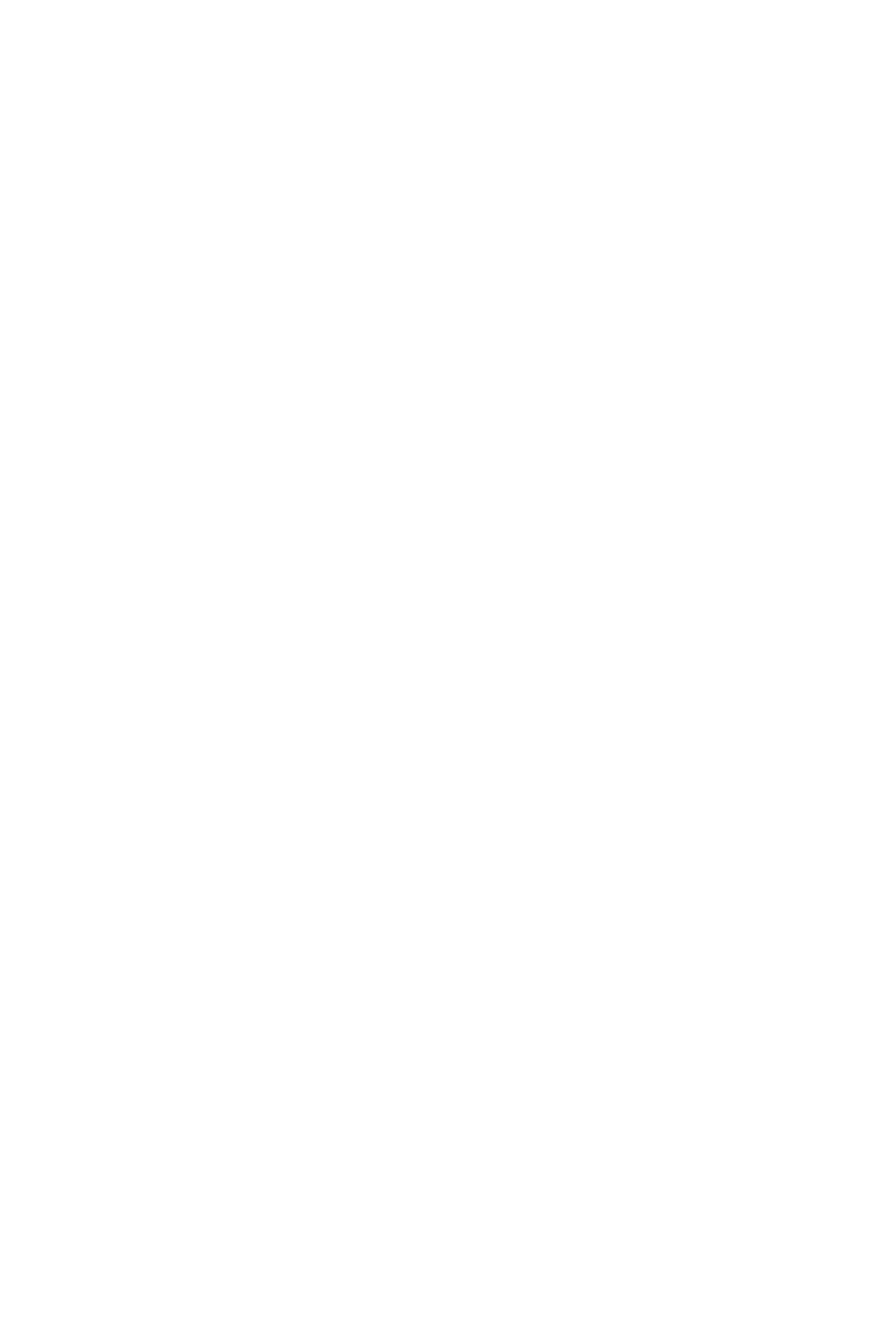
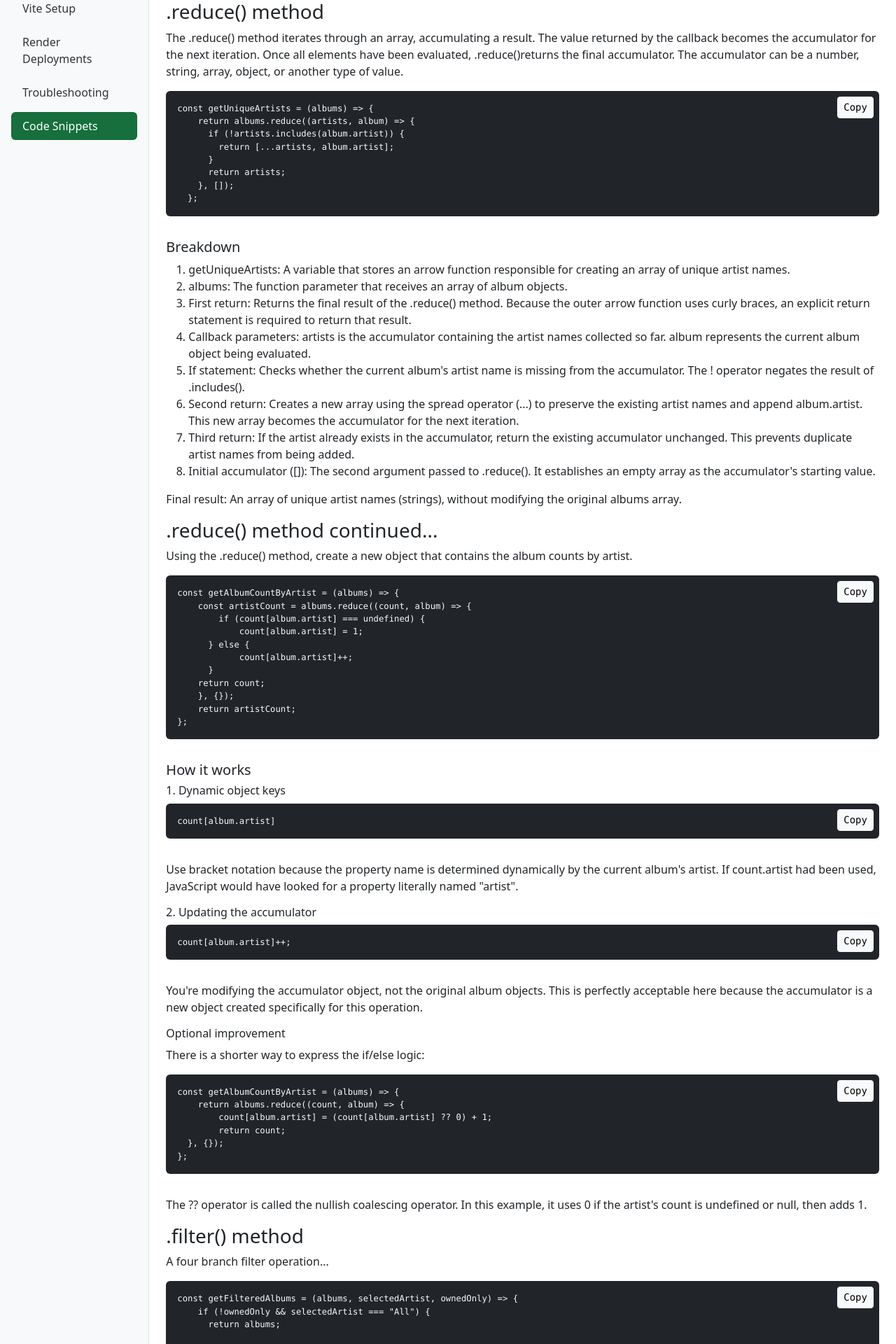
Before and after one commit to spritchard54/workflow-steps, a React (Vite) app: page /code-snippets in a window 1280 px wide. Before the commit this address had no page. Shown: the part 120-2040 px from the top of the page at 70% size. Before the commit the page ends 800 px from the top, so only its background shows below. Built offline with nearby package versions, Linux system fonts and the light colour scheme.

Commit message:
Add in snippets page with starter code

```diff
--- a/src/App.jsx
+++ b/src/App.jsx
@@ -5,6 +5,7 @@ import { GitWorkFlow } from "./pages/GitWorkFlow";
 import { ViteSetup } from "./pages/ViteSetup";
 import { RenderDeployments } from "./pages/RenderDeployments";
 import { Troubleshooting } from "./pages/Troubleshooting";
+import { CodeSnippets } from "./pages/CodeSnippets";
 
 function App() {
   return (
@@ -16,6 +17,7 @@ function App() {
         <Route path="/vite-setup" element={<ViteSetup />} />
         <Route path="/render-deployments" element={<RenderDeployments />} />
         <Route path="/troubleshooting" element={<Troubleshooting />} />
+        <Route path="/code-snippets" element={<CodeSnippets />} />
       </Route>
     </Routes>
     //</BrowserRouter>
--- a/src/components/Sidebar.jsx
+++ b/src/components/Sidebar.jsx
@@ -19,6 +19,9 @@ export function Sidebar() {
         <NavLink to="/troubleshooting" className="nav-link">
           Troubleshooting
         </NavLink>
+        <NavLink to="/code-snippets" className="nav-link">
+          Code Snippets
+        </NavLink>
       </nav>
     </>
   );
--- /dev/null
+++ b/src/pages/CodeSnippets.jsx
@@ -0,0 +1,167 @@
+import CodeBlock from "../components/CodeBlock";
+
+export function CodeSnippets() {
+  return (
+    <>
+      <h1>Code Snippets</h1>
+      <p>
+        These are a few code snippets from various exercises to help refresh my
+        memory when things are a bit foggy.
+      </p>
+      <h3>.reduce() method</h3>
+      <p>
+        The .reduce() method iterates through an array, accumulating a result.
+        The value returned by the callback becomes the accumulator for the next
+        iteration. Once all elements have been evaluated, .reduce()returns the
+        final accumulator. The accumulator can be a number, string, array,
+        object, or another type of value.
+      </p>
+      <pre>
+        <CodeBlock>
+          {`const getUniqueArtists = (albums) => {
+    return albums.reduce((artists, album) => {
+      if (!artists.includes(album.artist)) {
+        return [...artists, album.artist];
+      }
+      return artists;
+    }, []);
+  };`}
+        </CodeBlock>
+      </pre>
+      <h5>Breakdown</h5>
+      <ol>
+        <li>
+          getUniqueArtists: A variable that stores an arrow function responsible
+          for creating an array of unique artist names.
+        </li>
+        <li>
+          albums: The function parameter that receives an array of album
+          objects.
+        </li>
+        <li>
+          First return: Returns the final result of the .reduce() method.
+          Because the outer arrow function uses curly braces, an explicit return
+          statement is required to return that result.
+        </li>
+        <li>
+          Callback parameters: artists is the accumulator containing the artist
+          names collected so far. album represents the current album object
+          being evaluated.
+        </li>
+        <li>
+          If statement: Checks whether the current album's artist name is
+          missing from the accumulator. The ! operator negates the result of
+          .includes().
+        </li>
+        <li>
+          Second return: Creates a new array using the spread operator (...) to
+          preserve the existing artist names and append album.artist. This new
+          array becomes the accumulator for the next iteration.
+        </li>
+        <li>
+          Third return: If the artist already exists in the accumulator, return
+          the existing accumulator unchanged. This prevents duplicate artist
+          names from being added.
+        </li>
+        <li>
+          Initial accumulator ([]): The second argument passed to .reduce(). It
+          establishes an empty array as the accumulator's starting value.
+        </li>
+      </ol>
+      <p>
+        Final result: An array of unique artist names (strings), without
+        modifying the original albums array.
+      </p>
+
+      <h3>.reduce() method continued...</h3>
+      <p>
+        Using the .reduce() method, create a new object that contains the album
+        counts by artist.
+      </p>
+      <pre>
+        <CodeBlock>
+          {`const getAlbumCountByArtist = (albums) => {
+    const artistCount = albums.reduce((count, album) => {
+        if (count[album.artist] === undefined) {
+            count[album.artist] = 1;
+      } else {
+            count[album.artist]++;
+      }
+    return count;
+    }, {});
+    return artistCount;
+};`}
+        </CodeBlock>
+      </pre>
+      <h5>How it works</h5>
+      <h6>1. Dynamic object keys</h6>
+      <pre>
+        <CodeBlock>count[album.artist]</CodeBlock>
+      </pre>
+      <p>
+        Use bracket notation because the property name is determined dynamically
+        by the current album's artist. If count.artist had been used, JavaScript
+        would have looked for a property literally named "artist".
+      </p>
+      <h6>2. Updating the accumulator</h6>
+      <pre>
+        <CodeBlock>count[album.artist]++;</CodeBlock>
+      </pre>
+      <p>
+        You're modifying the accumulator object, not the original album objects.
+        This is perfectly acceptable here because the accumulator is a new
+        object created specifically for this operation.
+      </p>
+      <h6>Optional improvement</h6>
+      <p>There is a shorter way to express the if/else logic:</p>
+      <pre>
+        <CodeBlock>
+          {`const getAlbumCountByArtist = (albums) => {
+    return albums.reduce((count, album) => {
+        count[album.artist] = (count[album.artist] ?? 0) + 1;
+        return count;
+  }, {});
+};`}
+        </CodeBlock>
+      </pre>
+      <p>
+        The ?? operator is called the nullish coalescing operator. In this
+        example, it uses 0 if the artist's count is undefined or null, then adds
+        1.
+      </p>
+
+      <h3>.filter() method</h3>
+      <p>A four branch filter operation...</p>
+      <pre>
+        <CodeBlock>{`const getFilteredAlbums = (albums, selectedArtist, ownedOnly) => {
+    if (!ownedOnly && selectedArtist === "All") {
+      return albums;
+
+    } else if (ownedOnly && selectedArtist === "All") {
+      return albums.filter((album) => ownedOnly === album.owned);
+
+    } else if (ownedOnly && selectedArtist !== "All") {
+      return albums.filter((album) => selectedArtist === album.artist && album.owned);
+
+    } else if (!ownedOnly && selectedArtist !== "All") {
+      return albums.filter((album) => selectedArtist === album.artist);
+    }
+  };`}</CodeBlock>
+      </pre>
+      <p>...that can be written more simply as:</p>
+      <pre>
+        <CodeBlock>{`const getFilteredAlbums = (albums, selectedArtist, ownedOnly) => {
+  return albums.filter((album) => {
+    const matchesArtist =
+      selectedArtist === "All" || album.artist === selectedArtist;
+
+    const matchesOwnership =
+      !ownedOnly || album.owned;
+
+    return matchesArtist && matchesOwnership;
+  });
+};`}</CodeBlock>
+      </pre>
+    </>
+  );
+}
```
